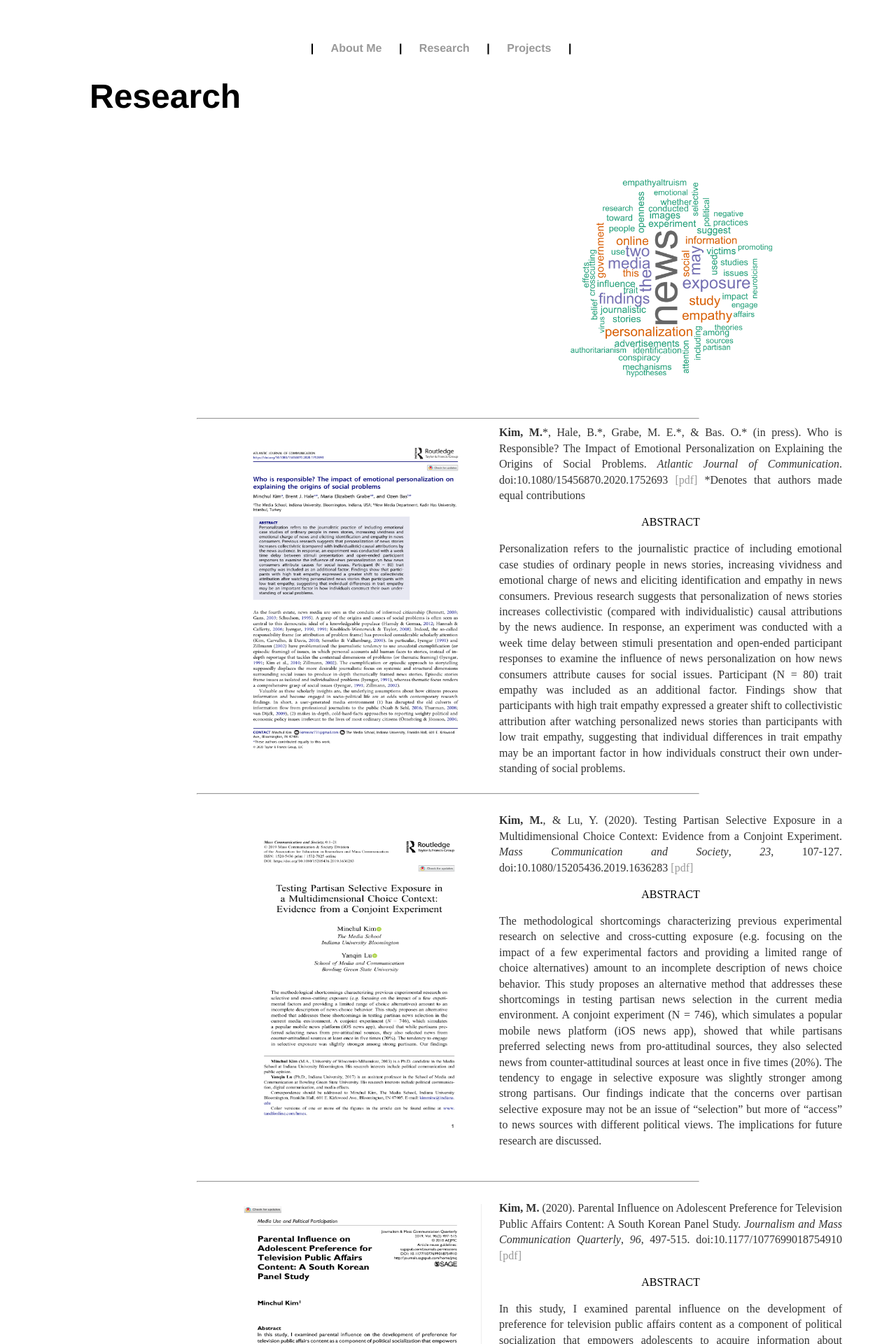
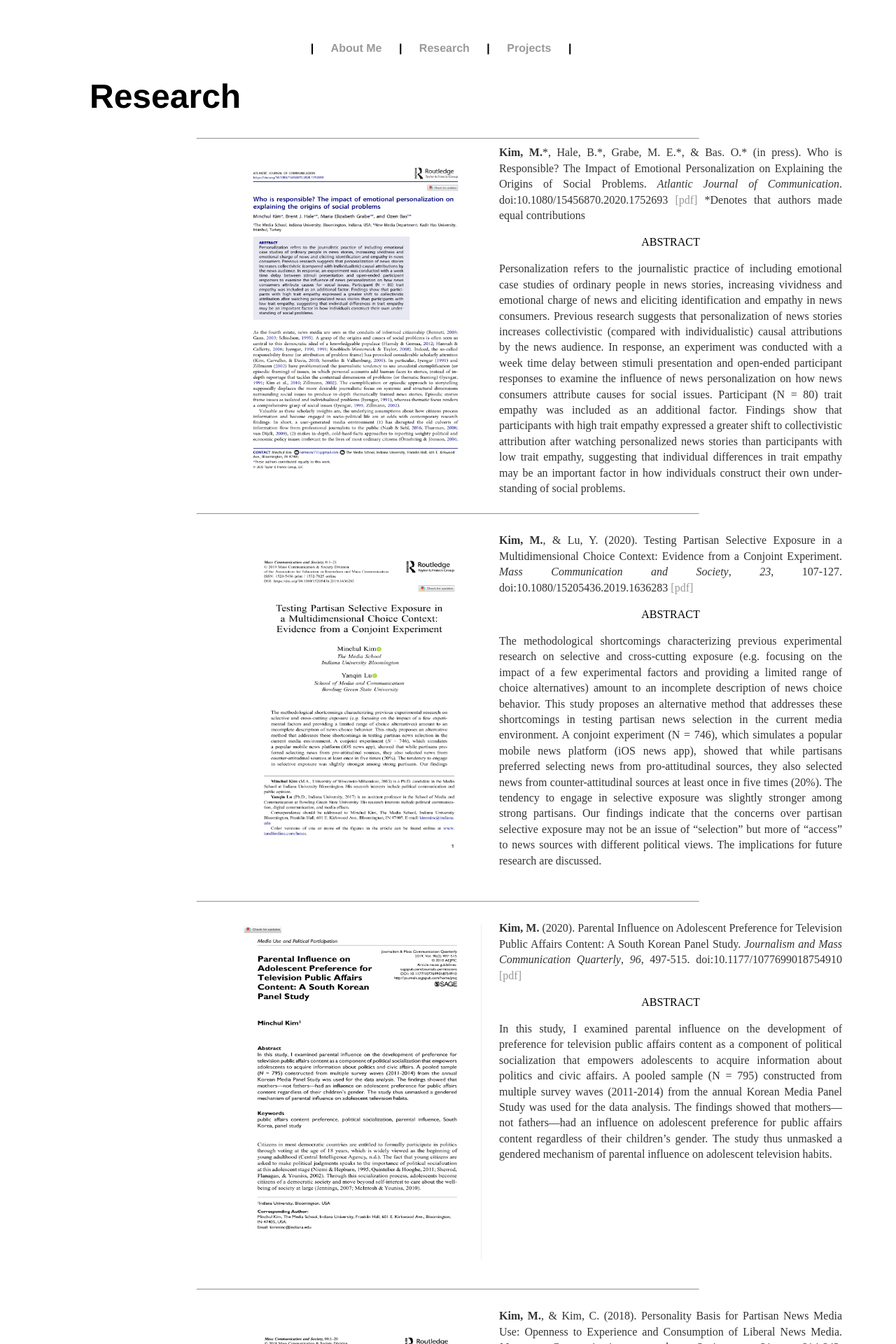
Before and after one commit to minchulkim-phd/minchulkim, a Jekyll site: the page built from research/index.html, in a window 1280 px wide. Shown: the top 1920 px of the page at 70% size. Built offline with Jekyll 4.4.1, drawn with Linux system fonts in a browser that asks for light colours.

Commit message:
Update index.html

```diff
--- a/research/index.html
+++ b/research/index.html
@@ -3,8 +3,7 @@
 title: Minchul Kim(Ph.D.)'s Personal Webpage
 ---
 <div class="blurb">
-		<h1>Research</h1>
-		<img src="/images/MCK_Research Abstract Wordcloud.png" width="360px;" height="360px;" style="float:right; margin: 20px 20px;">
+	<cetner><h1>Research</h1></center>
 	<hr width="70%" alight='left'>
 	<div class="slide-content">
 		<img src="/images/kim et al. 2021.png" width='360px;' height='480px;' style="float:left;margin: 5px 20px;">
```
